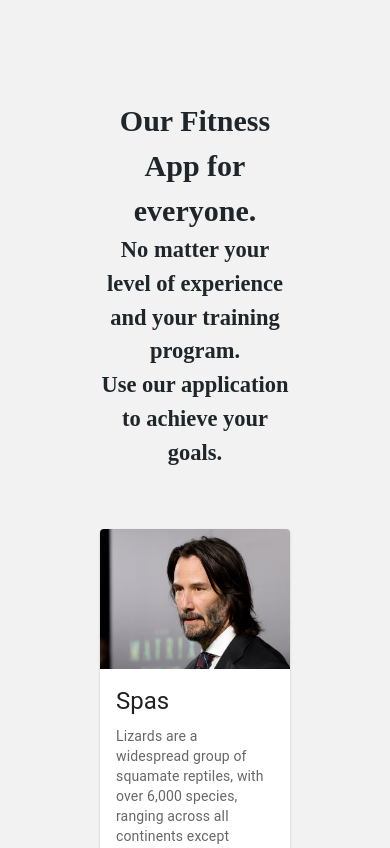
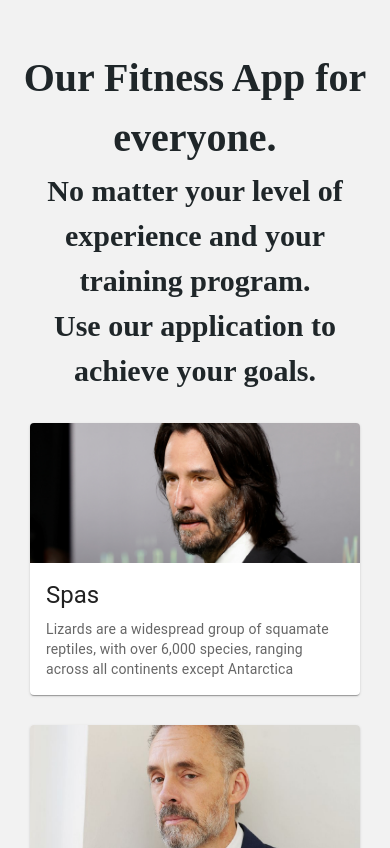
Before and after one commit to SpasErmenov/Fitness-app, a React (Vite) app: page / in a window 390 px wide. Shown: the part 887-1735 px from the top of the page. Built offline with nearby package versions, Linux system fonts and the light colour scheme; no server answers.

Commit message:
fix css for FeedbackBlock

```diff
--- a/src/components/FeedbackBlock/FeedbackBlock.module.css
+++ b/src/components/FeedbackBlock/FeedbackBlock.module.css
@@ -1,51 +1,22 @@
-.feedbackBlock {
+.FeedbackBlock {
   background-color: var(--white);
-  padding-top: 100px;
-  padding-left: 250px;
-  padding-right: 250px;
-  padding-bottom: 100px;
-}
-.headers {
-  text-align: center;
-  color: #1f2629;
-  font-size: 20px;
-  padding-bottom: 100px;
-}
-.grid {
-  display: grid;
-  gap: 30px;
-  grid-template-columns: auto auto auto;
-  justify-content: center;
+  gap: 20px;
+  padding: 50px 0;
 }
 
-@media (max-width: 1200px) {
-  .feedbackBlock {
-    padding-left: 200px;
-    padding-right: 200px;
-  }
-
-  .headers {
-    font-size: 15px;
-    padding-bottom: 80px;
-  }
-
-  .grid {
-    grid-template-columns: auto auto;
-  }
+.FeedbackBlock__Title {
+  text-align: center;
+  color: var(--grey2);
+  font-size: var(--small-title-fs);
+  margin: 0 16px;
 }
 
-@media (max-width: 900px) {
-  .feedbackBlock {
-    padding-left: 100px;
-    padding-right: 100px;
-  }
-
-  .headers {
-    font-size: 15px;
-    padding-bottom: 60px;
-  }
-
-  .grid {
-    grid-template-columns: auto;
-  }
+.FeedbackBlock__Grid {
+  display: grid;
+  margin: 0 auto;
+  place-items: center;
+  padding: 30px;
+  gap: 30px;
+  grid-template-columns: repeat(auto-fit, minmax(300px, 1fr));
+  max-width: 1100px;
 }
--- a/src/components/FeedbackBlock/FeedbackBlock.tsx
+++ b/src/components/FeedbackBlock/FeedbackBlock.tsx
@@ -4,15 +4,15 @@ import { FeedbackCard } from "@/components/UI/FeedbackCard/FeedbackCard";
 
 export const FeedbackBlock = () => {
   return (
-    <div className={styles.feedbackBlock}>
-      <div className={styles.headers}>
+    <div className={styles.FeedbackBlock}>
+      <div className={styles.FeedbackBlock__Title}>
         <h1>Our Fitness App for everyone.</h1>
         <h2>
           No matter your level of experience and your training program. <br />
           Use our application to achieve your goals.
         </h2>
       </div>
-      <div className={styles.grid}>
+      <div className={styles.FeedbackBlock__Grid}>
         {usersFeedbackBlockPicture.map((user) => (
           <FeedbackCard key={user.id} name={user.name} imgPath={user.imgPath} />
         ))}
--- a/src/styles/variables.css
+++ b/src/styles/variables.css
@@ -1,6 +1,7 @@
 :root {
   /* Colors */
   --white: #f2f2f2;
+  --grey2: #1f2629;
 
   /* Fonts */
   --main-font: "Inter", sans-serif;
@@ -8,6 +9,7 @@
   /* Font sizes */
   --big-title-fs: 50px;
   --title-fs: 28px;
+  --small-title-fs: 20px;
 
   /* Line heights */
   --title-lh: 60px;
```
